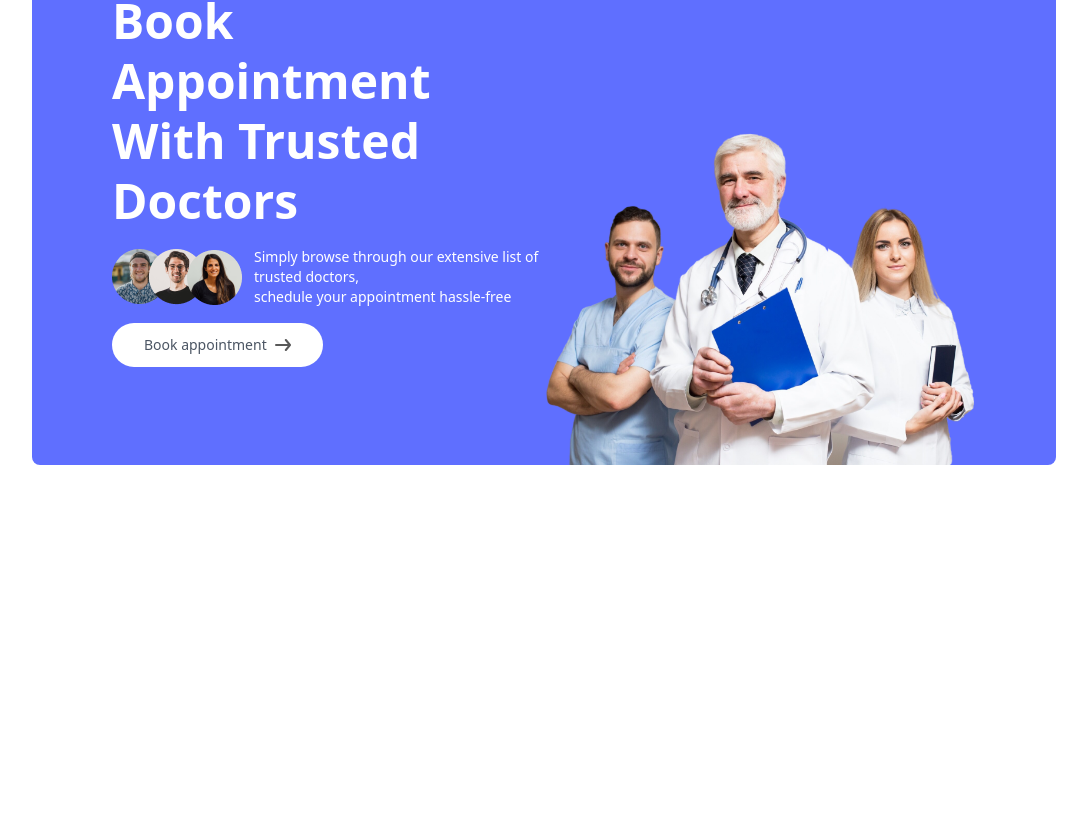
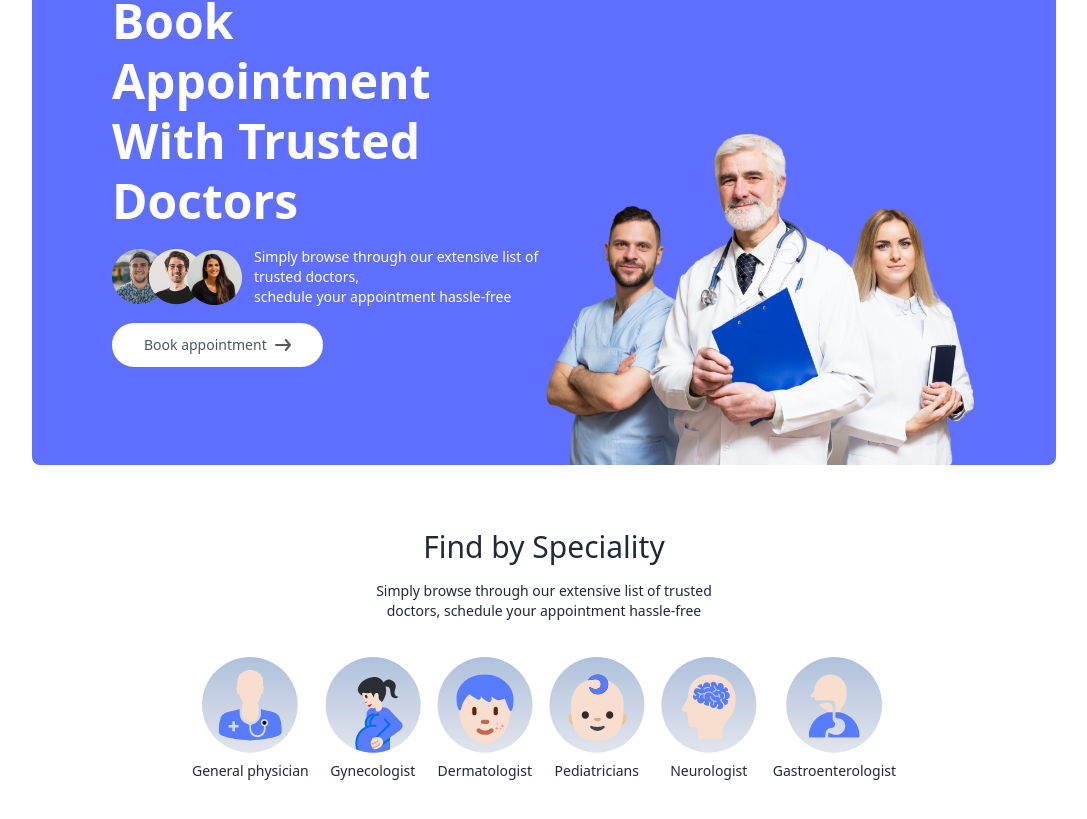
Before and after one commit to dipu0102/Doctor-Appointment, a React (Vite) app: page / in a window 1280 px wide. Shown: the part 227-1046 px from the top of the page, without its empty margins (96-1183 px from the left). Before the commit the page ends 800 px from the top, so only its background shows below. Built offline with nearby package versions, Linux system fonts and the light colour scheme.

Commit message:
speciality menu added

```diff
--- /dev/null
+++ b/src/components/SpecialityMenu.jsx
@@ -0,0 +1,35 @@
+import React from "react";
+import { specialityData } from "../assets/assets";
+import { Link } from "react-router-dom";
+
+const SpecialityMenu = () => {
+  return (
+    <div
+      id="speciality"
+      className="flex flex-col items-center gap-4 py-16 text-gray-800"
+    >
+      <h1 className="text-3xl font-medium">Find by Speciality</h1>
+      <p className="sm:w-1/3 text-center text-sm">
+        Simply browse through our extensive list of trusted doctors, schedule
+        your appointment hassle-free
+      </p>
+      <div className="flex sm:justify-center gap-4 pt-5 w-full overflow-scroll">
+        {specialityData.map((item, index) => (
+          <Link
+            onClick={() => {
+              scrollTo(0, 0);
+            }}
+            className="flex flex-col items-center text-sm cursor-pointer flex-shrink-0 hover:translate-y-[-10px] transition-all duration-500"
+            key={index}
+            // to={`/doctor/${item.speciality}`}
+          >
+            <img src={item.image} alt="" className="w-16 sm:w-24 mb-2" />
+            <p>{item.speciality}</p>
+          </Link>
+        ))}
+      </div>
+    </div>
+  );
+};
+
+export default SpecialityMenu;
--- a/src/index.css
+++ b/src/index.css
@@ -5,3 +5,9 @@
 .active hr {
   @apply block;
 }
+::-webkit-scrollbar {
+  @apply hidden;
+}
+html {
+  scroll-behavior: smooth;
+}
--- a/src/pages/Home.jsx
+++ b/src/pages/Home.jsx
@@ -1,8 +1,14 @@
 import React from "react";
 import Header from "../components/Header";
+import SpecialityMenu from "../components/SpecialityMenu";
 
 const Home = () => {
-  return <Header />;
+  return (
+    <div>
+      <Header />
+      <SpecialityMenu />
+    </div>
+  );
 };
 
 export default Home;
```
